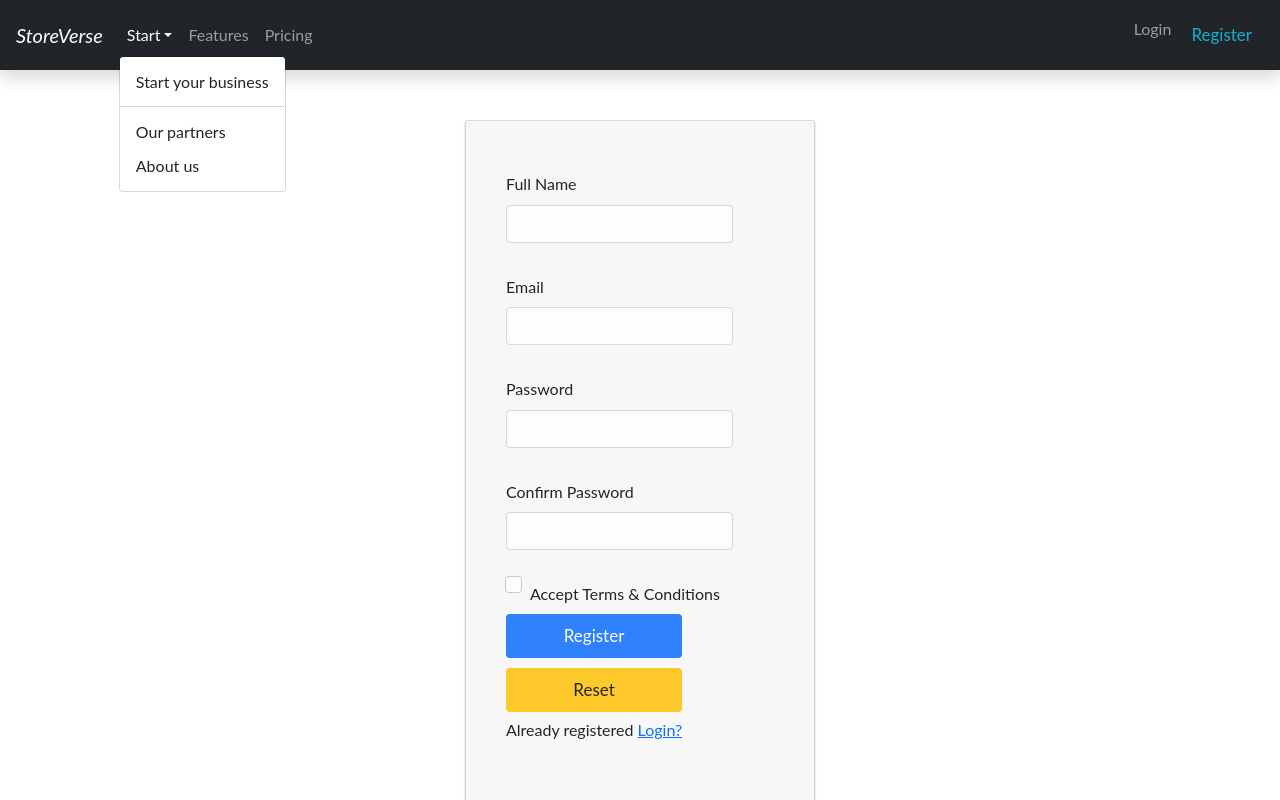
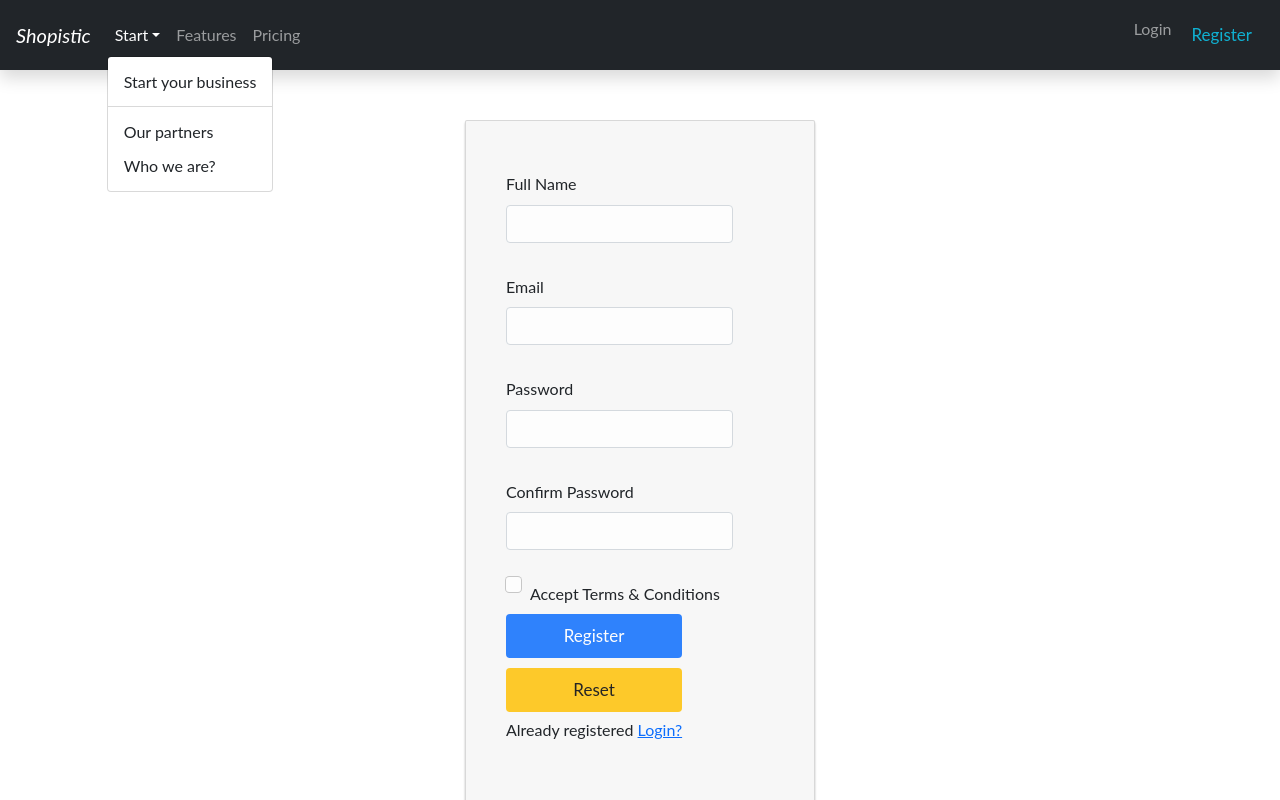
Before and after one commit to moazzamshah/Shopistic, a React (Create React App) app in the folder client/: page /signup in a window 1280 px wide. Both pictures are taken after a click on the button "Start". Shown: the top 800 px of the page. Built offline with nearby package versions, Linux system fonts and the light colour scheme.

Commit message:
About Us updated

```diff
--- a/client/src/components/Navbar.jsx
+++ b/client/src/components/Navbar.jsx
@@ -6,7 +6,7 @@ const NavBar = () => {
       {/* ================ BRAND ================ */}
 
       <Navbar.Brand className='font-italic' href='/'>
-        StoreVerse
+        Shopistic
       </Navbar.Brand>
       <Navbar.Toggle aria-controls='responsive-navbar-nav' />
       <Navbar.Collapse id='responsive-navbar-nav'>
@@ -18,7 +18,7 @@ const NavBar = () => {
             </NavDropdown.Item>
             <NavDropdown.Divider />
             <NavDropdown.Item href='#partner'>Our partners</NavDropdown.Item>
-            <NavDropdown.Item href='/about'>About us</NavDropdown.Item>
+            <NavDropdown.Item href='/about'>Who we are?</NavDropdown.Item>
           </NavDropdown>
 
           <Nav.Link href='#features'>Features</Nav.Link>
```
